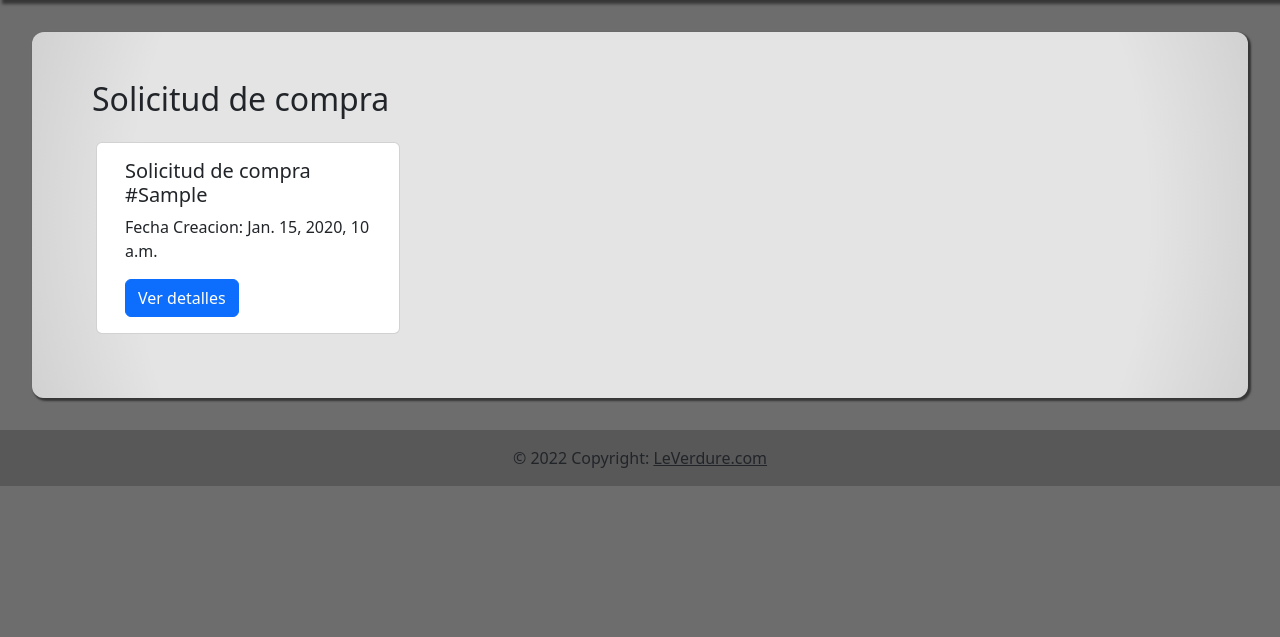
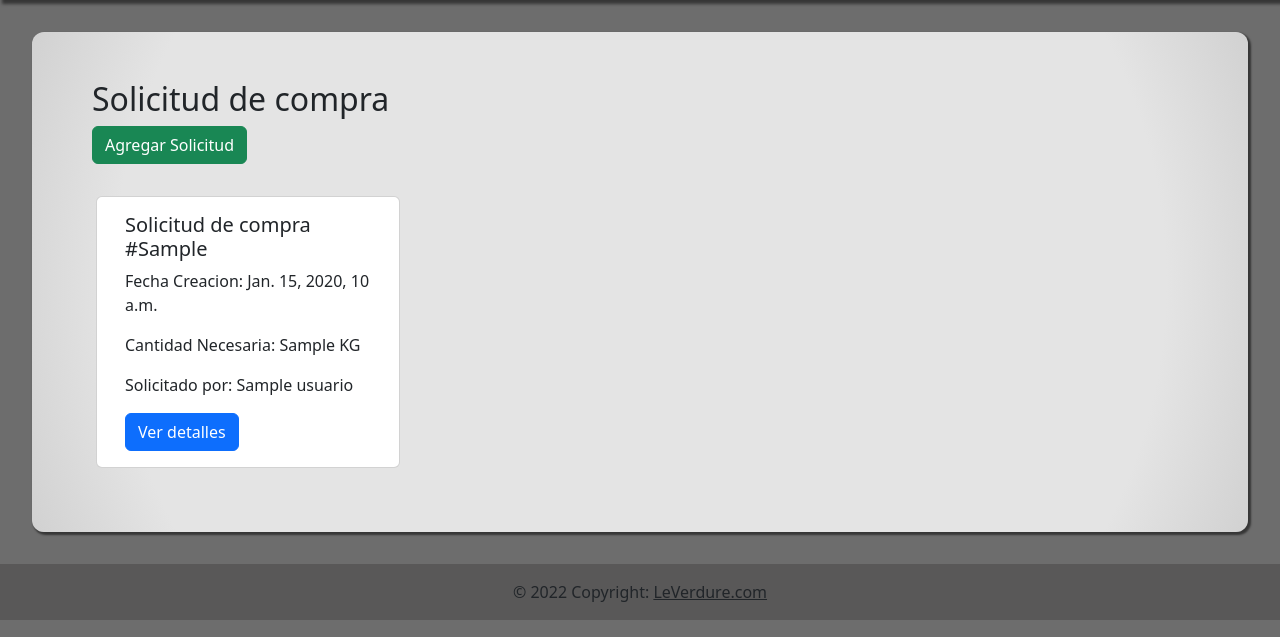
Before and after one commit to matiasrfred/Le_Verdure, a Django app: template Web/m_web/templates/m_web/solicitudcompra.html in a window 1280 px wide. Shown: the part 89-726 px from the top of the page. Run offline with Django 4.2, Linux system fonts and the light colour scheme; tables that the repository leaves empty hold one stand-in row (values such as "Sample post"); the template is opened without the code that fills it: values that come from a table or form of the project are taken from there, most other values are stand-ins (such as "Sample title", 1, 10 or a date in 2020); some libraries are stand-ins or nearby versions.

Commit message:
post agregar solicitud

```diff
--- a/Estadisticas/Estadisticas/settings.py
+++ b/Estadisticas/Estadisticas/settings.py
@@ -57,7 +57,7 @@ DATABASES = {
     'default': {
         'ENGINE': 'django.db.backends.oracle',
         'NAME': '127.0.0.1:1521/xe',
-        'USER': 'c##vega2',
+        'USER': 'c##vega',
         'PASSWORD': '123',
     },
 }
--- a/Solicitud_compra/Solicitud_compra/settings.py
+++ b/Solicitud_compra/Solicitud_compra/settings.py
@@ -58,7 +58,7 @@ DATABASES = {
     'default': {
         'ENGINE': 'django.db.backends.oracle',
         'NAME': '127.0.0.1:1521/xe',
-        'USER': 'C##vega2',
+        'USER': 'c##vega',
         'PASSWORD': '123',
     },
 }
--- a/Solicitud_compra/m_solicitudcompra/views.py
+++ b/Solicitud_compra/m_solicitudcompra/views.py
@@ -17,7 +17,7 @@ def agregar_solicitud(fecha_solicitud,ctdad_necesaria,estado_solicitud_id_estado
     django_cursor = connection.cursor()
     cursor = django_cursor.connection.cursor()
     salida = cursor.var(cx_Oracle.NUMBER)
-    cursor.callproc('AGREGAR_SOLICITUD_COMPRA',[fecha_solicitud,ctdad_necesaria,estado_solicitud_id_estado,producto_id_prod,usuario_id_usuario,salida])
+    cursor.callproc('AGREGAR_SOLICITUD_COMPRA',[fecha_solicitud,ctdad_necesaria,estado_solicitud_id_estado,producto_id_prod,usuario_id_usuario])
     return salida
 
 def lista_solicitud():
@@ -177,7 +177,7 @@ class SolicitudView(View):
 
     def post(self,request):
         jd = json.loads(request.body)
-        agregar_solicitud(id_solicitud=jd['id_solicitud'],fecha_solicitud=jd['fecha_solicitud'],ctdad_necesaria=jd['ctdad_necesaria'],estado_solicitud_id_estado_id=jd['estado_solicitud_id_estado_id'],producto_id_prod_id=jd['producto_id_prod_id'],usuario_id_usuario_id=jd['usuario_id_usuario_id'])
+        agregar_solicitud(fecha_solicitud=jd['fecha_solicitud'],ctdad_necesaria=jd['ctdad_necesaria'],estado_solicitud_id_estado=jd['estado_solicitud_id_estado_id'],producto_id_prod=jd['producto_id_prod_id'],usuario_id_usuario=jd['usuario_id_usuario_id'])
         datos={'message' : "Exitoso"}
         return JsonResponse(datos)
 
--- a/Subasta/Subasta/settings.py
+++ b/Subasta/Subasta/settings.py
@@ -56,7 +56,7 @@ DATABASES = {
     'default': {
         'ENGINE': 'django.db.backends.oracle',
         'NAME': '127.0.0.1:1521/xe',
-        'USER': 'c##vega2',
+        'USER': 'c##vega',
         'PASSWORD': '123',
     },
 }
--- a/Subasta/m_subasta/views.py
+++ b/Subasta/m_subasta/views.py
@@ -69,7 +69,7 @@ class subastaView(View):
 
     def post(self,request):
         jd = json.loads(request.body)
-        agregar_subasta(id_subasta=jd['id_subasta'],fecha_publicacion=jd['fecha_publicacion'],
+        agregar_subasta(id_subasta=jd['id_subastas'],fecha_publicacion=jd['fecha_publicacion'],
         fecha_termino_sub=jd['fecha_termino_sub'],cond_carga=jd['cond_carga'],
         cond_tamano=jd['cond_tamano'],cond_refrigeracion=jd['cond_refrigeracion'], valor_inicial=jd['valor_inicial'],
         ultima_puja=jd['ultima_puja'],ctdad_pujas=jd['ctdad_pujas'], pdv_id_pdv=jd['pdv_id_pdv'],
--- a/Usuarios/Usuarios/settings.py
+++ b/Usuarios/Usuarios/settings.py
@@ -56,7 +56,7 @@ DATABASES = {
     'default': {
         'ENGINE': 'django.db.backends.oracle',
         'NAME': '127.0.0.1:1521/xe',
-        'USER': 'c##vega2',
+        'USER': 'c##vega',
         'PASSWORD': '123',
     },
 }
--- a/Web/Web/settings.py
+++ b/Web/Web/settings.py
@@ -56,7 +56,7 @@ DATABASES = {
     'default': {
         'ENGINE': 'django.db.backends.oracle',
         'NAME': '127.0.0.1:1521/xe',
-        'USER': 'C##vega2',
+        'USER': 'c##vega',
         'PASSWORD': '123',
     },
 }
--- a/Web/m_web/templates/m_web/base.html
+++ b/Web/m_web/templates/m_web/base.html
@@ -6,7 +6,7 @@
     <title>Le verduré</title>
     {% load static %}
     <link rel="stylesheet" href="{% static 'm_web/css/main.css' %}">
-    <link href="https://cdn.jsdelivr.net/npm/bootstrap@5.2.1/dist/css/bootstrap.min.css" rel="stylesheet" integrity="sha384-iYQeCzEYFbKjA/T2uDLTpkwGzCiq6soy8tYaI1GyVh/UjpbCx/TYkiZhlZB6+fzT" crossorigin="anonymous">
+    <link href="https://cdn.jsdelivr.net/npm/bootstrap@5.2.2/dist/css/bootstrap.min.css" rel="stylesheet" integrity="sha384-Zenh87qX5JnK2Jl0vWa8Ck2rdkQ2Bzep5IDxbcnCeuOxjzrPF/et3URy9Bv1WTRi" crossorigin="anonymous">
   </head>
   <body class="fondo">
     <header class="p-3 text-bg-dark" id="navbar">
@@ -34,16 +34,14 @@
         {% endblock %}
     </div>
 
-
+    <script src="https://cdn.jsdelivr.net/npm/@popperjs/core@2.11.6/dist/umd/popper.min.js" integrity="sha384-oBqDVmMz9ATKxIep9tiCxS/Z9fNfEXiDAYTujMAeBAsjFuCZSmKbSSUnQlmh/jp3" crossorigin="anonymous"></script>
+    <script src="https://cdn.jsdelivr.net/npm/bootstrap@5.2.2/dist/js/bootstrap.min.js" integrity="sha384-IDwe1+LCz02ROU9k972gdyvl+AESN10+x7tBKgc9I5HFtuNz0wWnPclzo6p9vxnk" crossorigin="anonymous"></script>
+</body>
 <footer class="futer">
   <div class="text-center p-3" style="background-color: rgba(11, 9, 9, 0.2);">
     © 2022 Copyright:
     <a class="text-dark">LeVerdure.com</a>
   </div>
-
 </footer>
 
-    <script src="https://cdn.jsdelivr.net/npm/@popperjs/core@2.11.6/dist/umd/popper.min.js" integrity="sha384-oBqDVmMz9ATKxIep9tiCxS/Z9fNfEXiDAYTujMAeBAsjFuCZSmKbSSUnQlmh/jp3" crossorigin="anonymous"></script>
-    <script src="https://cdn.jsdelivr.net/npm/bootstrap@5.2.1/dist/js/bootstrap.min.js" integrity="sha384-7VPbUDkoPSGFnVtYi0QogXtr74QeVeeIs99Qfg5YCF+TidwNdjvaKZX19NZ/e6oz" crossorigin="anonymous"></script>
-    <script src="https://cdn.jsdelivr.net/npm/bootstrap@5.2.1/dist/js/bootstrap.bundle.min.js" integrity="sha384-u1OknCvxWvY5kfmNBILK2hRnQC3Pr17a+RTT6rIHI7NnikvbZlHgTPOOmMi466C8" crossorigin="anonymous"></script>
 </html>
--- a/Web/m_web/templates/m_web/pdvext.html
+++ b/Web/m_web/templates/m_web/pdvext.html
@@ -40,7 +40,7 @@
                 {% endfor %}
                 {% endif %}
               {% endfor %}
-
+            <a href="#" class="btn btn-success">Participar</a>
             </div>
           </div>
         {% endfor %}
--- a/Web/m_web/templates/m_web/solicitudcompra.html
+++ b/Web/m_web/templates/m_web/solicitudcompra.html
@@ -8,86 +8,84 @@
 <div class="container-fluid mx-5 py-5">
 <div>
     <h2>Solicitud de compra</h2>
+    <p>
+        <a class="btn btn-success" data-bs-toggle="collapse" href="#collapseExample" role="button" aria-expanded="false" aria-controls="collapseExample">
+        Agregar Solicitud
+        </a>
+    </p>
+    <form method=POST>
+        <div class="collapse col-10 mx-10 my-10" id="collapseExample">
+            <div class="card card-body">
+                <div class="mb-3">
+                    <label for="formGroupExampleInput" class="form-label">Fecha de Creación</label>
+                    <input type="date" name="fecha" class="form-control">
+                </div>
+
+                <div class="mb-3">
+                    <label for="formGroupExampleInput2" class="form-label">Cantidad Necesaria</label>
+                    <input type="number" name="cantidad" class="form-control" id="formGroupExampleInput2" placeholder="ej: 10000 sin '.' ni ','">
+                </div>
+
+                <div class="input-group mb-3">
+                    <label class="input-group-text" for="inputGroupSelect02">Estado</label>
+                    <select name="estado" class="form-select" >
+                    <option selected>Seleccione...</option>
+                    {% for est in estadosolicitudes %}
+                        <option value="{{ est.id_estado }}">{{ est.d_estado }}</option>
+                    {% endfor %}
+                    </select>
+                </div>
+                <div class="input-group mb-3">
+                    <label class="input-group-text" for="inputGroupSelect03">Producto</label>
+                    <select name="producto" class="form-select">
+                    <option selected>Seleccione...</option>
+                    {% for prod in productos %}
+                        <option value="{{ prod.id_prod }}">{{ prod.n_prod }}</option>
+                    {% endfor %}
+                    </select>
+                </div>
+                <div class="input-group mb-3">
+                    <label class="input-group-text" for="inputGroupSelect04">usuario</label>
+                    <select name="usuario" class="form-select" id="inputGroupSelect01">
+                    <option selected>Seleccione...</option>
+                    {% for r in usuarios %}
+                        <option value="{{ r.id_usuario }}">{{ r.nombre }}</option>
+                    {% endfor %}
+                    </select>
+                </div>
+                <input type="submit" value="Agregar" class="btn btn-success">
+            </div>
+        </div>
+    </form>
 </div>
 <div class="row">
 
-    {% for s in solicitudes %}
+    {% for g in solicitudes %}
     <div class="card col-3 mx-3 my-3">
         <div class="card-body">
-        <h5 class="card-title">Solicitud de compra #{{ s.id_solicitud }}</h5>
+            <h5 class="card-title">Solicitud de compra #{{ g.id_solicitud }}</h5>
             {% for v in estadosolicitudes %}
-            {% if v.id_estado == s.estado_solicitud_id_estado_id %}
+                {% if v.id_estado == g.estado_solicitud_id_estado_id %}
                     <p>Estado: {{ v.d_estado }}</p>
                 {% endif %}
             {% endfor %}
-        <p class="card-text">Fecha Creacion: {{ s.fecha_solicitud }} </p>
-        <a href="#" class="btn btn-primary">Ver detalles</a>
-    </div>
-    </div>
-</div>
-</div>
-        <!--
-        {% for s in solicitudes %}
-        {% if s.id_solicitud == p.solicitud_compra_id_solicitud_id %}
-            <p class="card-text">Solicitud N°: {{ s.id_solicitud }}</p>
-            <p class="card-text">Cantidad Necesaria: {{ s.ctdad_necesaria }} KG</p>
+            <p class="card-text">Fecha Creacion: {{ g.fecha_solicitud }} </p>
+            <p class="card-text">Cantidad Necesaria: {{ g.ctdad_necesaria }} KG</p>
+            {% for r in productos %}
+                {% if r.id_prod == g.producto_id_prod_id %}
+                <p class="card-text">Producto: {{ r.n_prod }}</p>
+                {% endif %}
+            {% endfor %}
             {% for u in usuarios %}
-                {% if u.id_usuario == s.id_solicitud %}
+                {% if u.id_usuario == g.usuario_id_usuario_id %}
                     <p class="card-text">Solicitado por: {{ u.nombre }}</p>
                 {% endif %}
             {% endfor %}
-            {% for r in productos %}
-            {% if r.id_prod == s.producto_id_prod_id %}
-            <p class="card-text">Producto: {{ r.n_prod }}</p>
-                {% for c in calidades %}
-                {% if c.id_calidad == r.id_prod %}
-                <p class="card-text">Calidad: {{ c.descripcion_c }}</p>
-                {% endif %}
-                {% endfor %}
-            {% endif %}
-            {% endfor %}
-        {% endif %}
-        {% endfor %}
+            <a href="#" class="btn btn-primary">Ver detalles</a>
 
     </div>
     </div>
     {% endfor %}
-
-
-</div>
-
-</div>
-
-
-
-
-
-<div class="container-fluid  py-5">
-    <div class="row mx-auto">
-        <div class="col container-fluid">
-            <h2>Mis Solicitudes</h2>
 </div>
 </div>
-        {% for s in solicitudes %}
-            <div class="col container-fluid">
-                <div class="card my-1">
-                    <ul class="list-group list-group-flush">
-                        <li class="list-group-item">
-                            <div>
-                                <h3>Solicitud de compra #{{ s.id_solicitud }}</h3>
-                                <p>Fecha Creacion: {{ s.fecha_solicitud }}</p>
-                                    {% for v in estadosolicitudes %}
-                                        {% if v.id_estado == s.estado_solicitud_id_estado_id %}
-                                            <p>Estado: {{ v.d_estado }}</p>
-                                        {% endif %}
-                                    {% endfor %}
-                                    <a href="#" class="btn btn-primary" style="float:right;position: absolute;top: 60%;right: 1%;">Ver detalles</a>
-                            </div>
-                        </li>
-                    </ul>
-                </div>
-            </div>
-        {% endfor %}
-</div>
--->
 {% endblock %}
```
Also changed, not shown: Contratos/Contratos/settings.py (+1 -6 lines), Pdv/Pdv/settings.py (+1 -6 lines), Web/m_web/controllers.py (+6 -1 lines), Web/m_web/templates/m_web/subasta.html (+6 -41 lines), Web/m_web/views.py (+13 -8 lines). Lines whose indentation alone changed are shown as unchanged.
